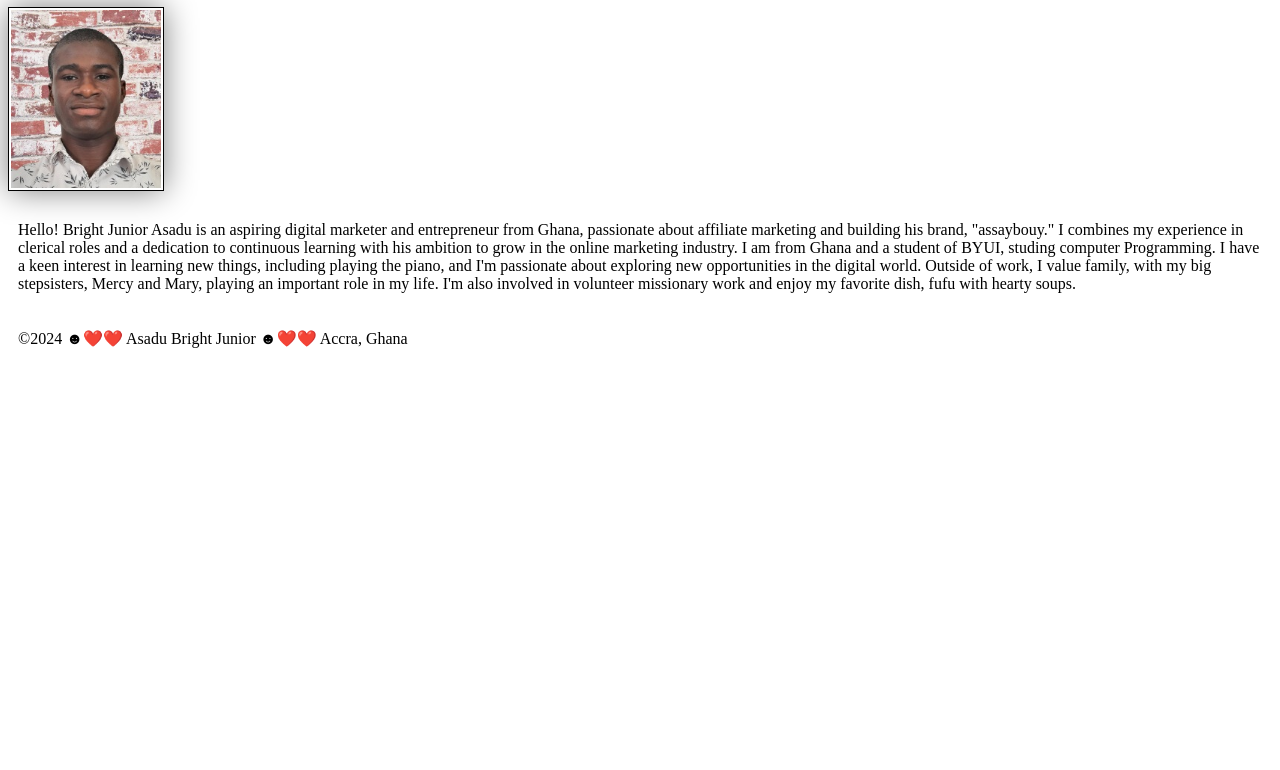
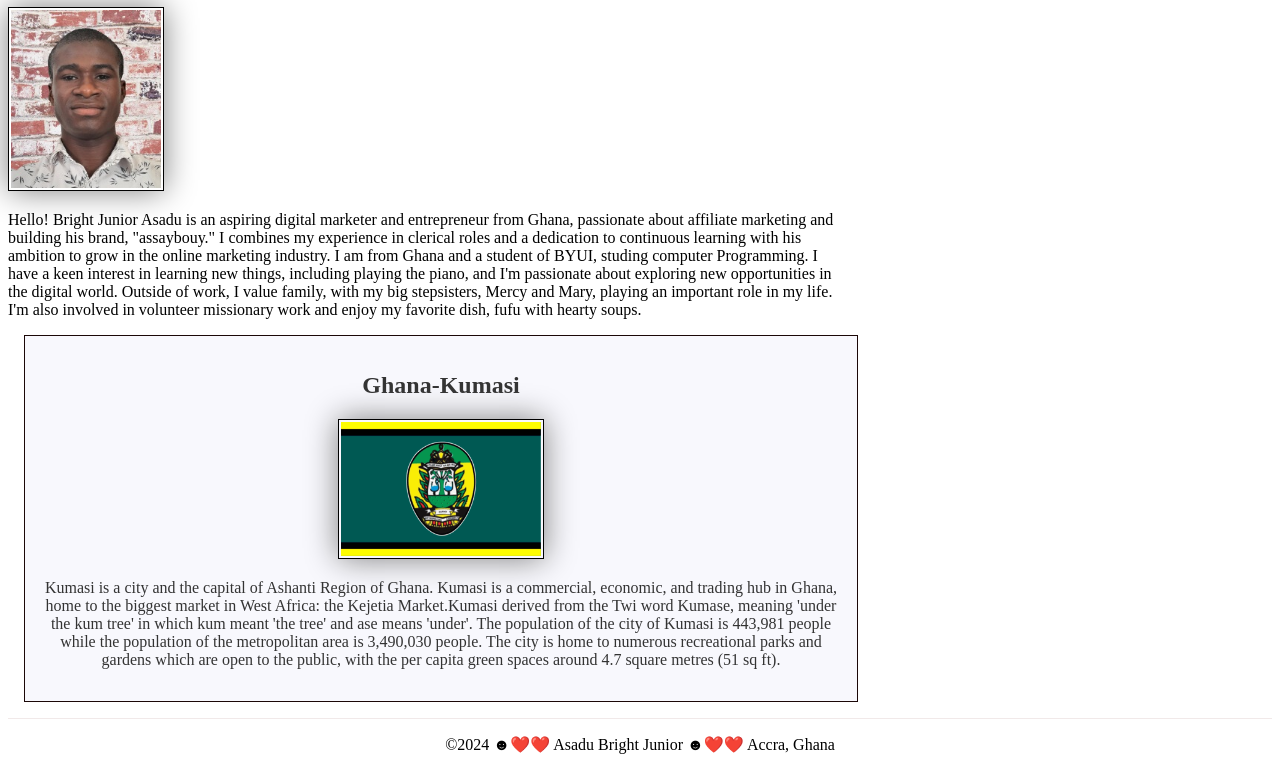
Before and after one commit to Brightasadujnr/wdd130, a plain HTML site: page index.html in a window 1280 px wide. Shown: the part 217-987 px from the top of the page. Before the commit the page ends 800 px from the top, so only its background shows below. Drawn offline with Linux system fonts and the light colour scheme.

Commit message:
I have added aside element to the HTML file. And in the aside element is a h2 header, an image of my State and a paragraph... . Which is also added a style in the CSS file for the elements listed.

```diff
--- a/index.html
+++ b/index.html
@@ -5,6 +5,8 @@
         <meta charset="utf-8">
         <meta name="viewport" content="width = device-width,initial-scale=1.0">
         <title> Asadu Bright Junior | WDD 130</title>
+        <meta name="description" content="My name is Bright, an online student of BYUI who loves computer.">
+        <meta name="author" content="Bright Asadu Junior">
         <link rel="stylesheet" href="styles/styles.css">
     </head>
 
@@ -23,6 +25,13 @@
                 I have a keen interest in learning new things, including playing the piano, and I'm passionate about exploring new opportunities in the digital world. Outside of work, I value family, with my big stepsisters, Mercy and Mary, playing an important role in my life. I'm also involved in volunteer missionary work and enjoy my favorite dish, fufu with hearty soups.
             </p>
         </main>
+        <aside>
+            <h2>Ghana-Kumasi</h2>
+            <img src="images/Flag_of_Kumasi.png" alt="The Flag of Kumasi">
+            <p>
+                Kumasi is a city and the capital of Ashanti Region of Ghana. Kumasi is a commercial, economic, and trading hub in Ghana, home to the biggest market in West Africa: the Kejetia Market.Kumasi derived from the Twi word Kumase, meaning 'under the kum tree' in which kum meant 'the tree' and ase means 'under'. The population of the city of Kumasi is 443,981 people while the population of the metropolitan area is 3,490,030 people. The city is home to numerous recreational parks and gardens which are open to the public, with the per capita green spaces around 4.7 square metres (51 sq ft).
+            </p>
+        </aside>
         <footer>
             <p>©2024 ☻❤️❤️ Asadu Bright Junior ☻❤️❤️ Accra, Ghana</p>
         </footer>
--- a/styles/styles.css
+++ b/styles/styles.css
@@ -2,14 +2,17 @@ nav {
     background-color: darkblue;
     padding: 10px;
 }
+
 nav a {
     color: white;
     display: block;
     padding: 20px;
 }
+
 h1 {
-    color: darkblue;
+    color: rgb(26, 26, 218);
 }
+
 img {
     width: 150px;
     height: auto;
@@ -17,6 +20,37 @@ nav a {
     padding: 2px;
     box-shadow: 0 0 30px gray;
 }
+
 p {
-    padding: 10px;
+    padding: 0px;
 }
+
+main {
+    max-width: 840px;
+  }
+
+aside {
+  width: 50rem;
+  margin: 1rem;
+  border: 1px solid rgba(21, 1, 1, 0.971);
+  padding: 1rem;
+  background-color: rgb(248, 248, 253);
+  color: #333;
+  text-align: center;
+}
+
+aside img {
+  width: 200px;
+  height: auto;
+}
+
+main img {
+  width: 150px;
+  height: auto;
+}
+
+footer {
+  margin-top: 15px;
+  border-top: 1px solid rgba(239, 230, 230, 0.86);
+    text-align: center;
+}
```
Also changed, not shown: images/Flag_of_Kumasi.png (added). Lines whose indentation alone changed are shown as unchanged.
